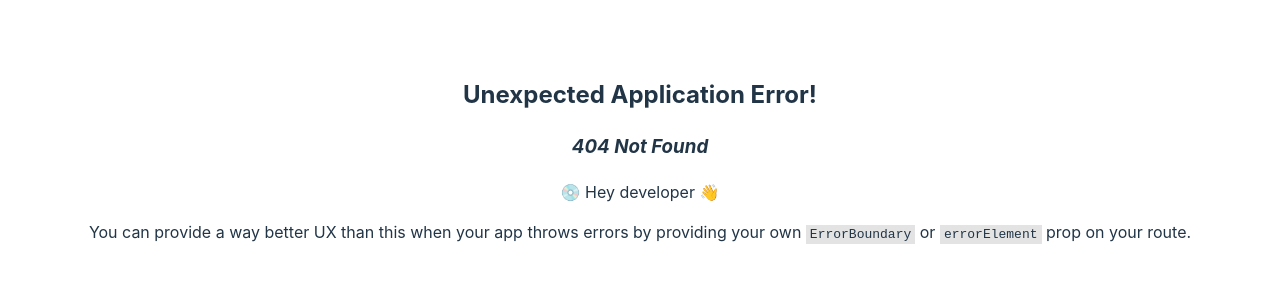
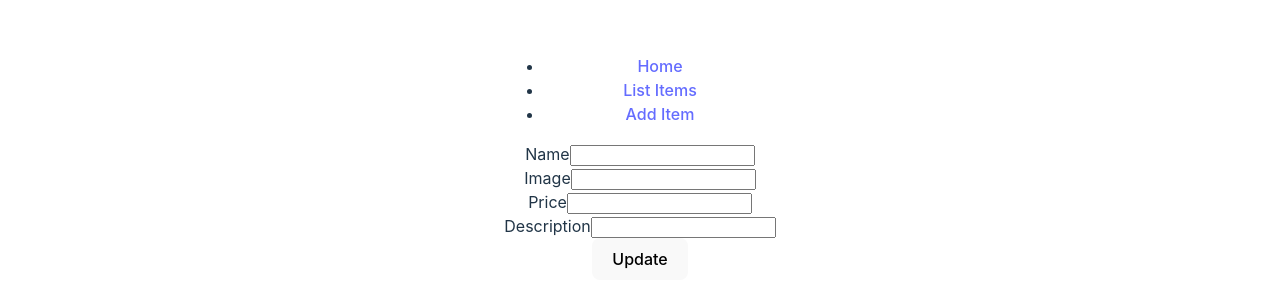
Before and after one commit to Akhee123/appleseeds-week9-1, a React (Vite) app: page /listPage/update/1 in a window 1280 px wide. Before the commit this address had no page. Shown: the part 241-548 px from the top of the page. Built offline with nearby package versions, Linux system fonts and the light colour scheme.

Commit message:
Update Page

```diff
--- a/src/components/Item/Item.jsx
+++ b/src/components/Item/Item.jsx
@@ -1,3 +1,4 @@
+import { Link } from "react-router-dom";
 import './Item.module.css';
 
 function Item(props) {
@@ -7,6 +8,9 @@ function Item(props) {
       <div>
         <h1>{props.price}</h1>
         <p>{props.description}</p>
+        <div>
+          <Link to={`/listPage/update/${props.id}`}>Update</Link>
+        </div>
       </div>
     </div>
   );
--- a/src/components/Item/ItemList.jsx
+++ b/src/components/Item/ItemList.jsx
@@ -7,6 +7,7 @@ function ItemList(props) {
       {props.items.map((item) => (
         <Item
           key={item.id}
+          id={item.id}
           image={item.avatar}
           price={item.price}
           description={item.description}
--- /dev/null
+++ b/src/components/UpdateItem/UpdateItem.jsx
@@ -0,0 +1,48 @@
+import { useRef } from "react";
+
+function UpdateItem(props) {
+
+    const nameRef = useRef('');
+    const imageRef = useRef('');
+    const priceRef = useRef('');
+    const descriptionRef = useRef('');
+
+    function submitHandler(event) {
+        event.preventDefault();
+
+        const item = {
+            name : nameRef.current.value,
+            avatar : imageRef.current.value,
+            price : priceRef.current.value,
+            description : descriptionRef.current.value
+        };
+
+        props.updateItem(item);
+    }
+
+    return (
+      <div>
+        <form onSubmit={submitHandler}>
+            <div>
+                <label htmlFor="name">Name</label>
+                <input type="text"  id="name" ref={nameRef}/>
+            </div>
+            <div>
+                <label htmlFor="image">Image</label>
+                <input type="text"  id="image" ref={imageRef}/>
+            </div>
+            <div>
+                <label htmlFor="price">Price</label>
+                <input type="text"  id="price" ref={priceRef}/>
+            </div>
+            <div>
+                <label htmlFor="description">Description</label>
+                <input type="text"  id="description" ref={descriptionRef}/>
+            </div>
+            <button type="submit">Update</button>
+        </form>
+      </div>
+    );
+  }
+
+  export default UpdateItem;
--- a/src/pages/UpdatePage/UpdatePage.jsx
+++ b/src/pages/UpdatePage/UpdatePage.jsx
@@ -1,7 +1,18 @@
+import UpdateItem from "../../components/UpdateItem/UpdateItem";
+import { useParams } from "react-router-dom";
+import { getIndexData, updateData } from "../../scripts/api";
+
 function UpdatePage() {
+
+  const params = useParams();
+
+  function updateItemHandler(data) {
+    updateData(params.itemId, data);
+  }
+
   return (
     <div>
-      <h1>This is Update Page</h1>
+      <UpdateItem updateItem={updateItemHandler} />
     </div>
   );
 }
--- a/src/scripts/api.js
+++ b/src/scripts/api.js
@@ -2,6 +2,13 @@ const url = "https://63f9319e473885d837cafdd9.mockapi.io/shoes/";
 
 export async function getData() {
   const reponse = await fetch(url);
+  const data = await reponse.json();
+
+  return data;
+}
+
+export async function getIndexData(index) {
+  const reponse = await fetch(url+ index);
   const data = await reponse.json();
 
   return data;
```
Also changed, not shown: src/App.jsx (+2 -5 lines).
